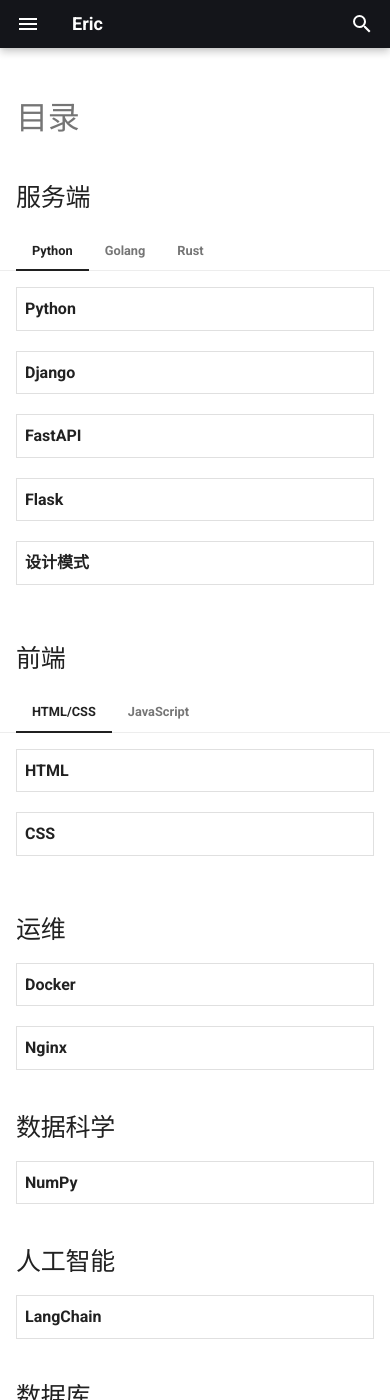
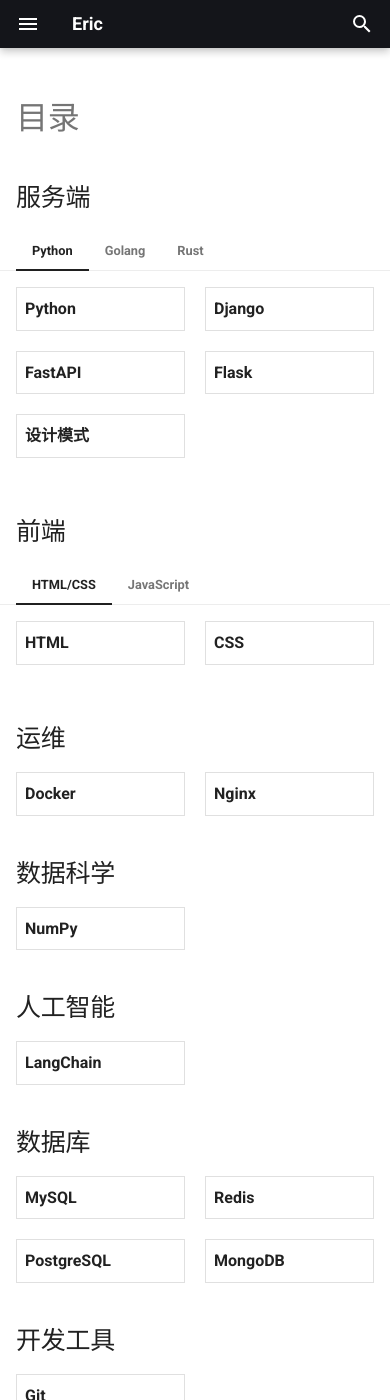
Before and after one commit to Eric54920/mkdocs, an MkDocs documentation site: the page built from docs/index.md, in a window 390 px wide and 1400 px high. Built offline with MkDocs 1.6.1 and Material for MkDocs 9.7.7, drawn with Linux system fonts in a browser that asks for light colours; some web fonts are replaced.

Commit message:
docs:update docs

```diff
--- a/docs/stylesheets/gallery.css
+++ b/docs/stylesheets/gallery.css
@@ -40,10 +40,3 @@
         grid-template-columns: repeat(2, 1fr);
     }
 }
-
-/* 更小屏幕（如手机竖屏）调整为单列 */
-@media (max-width: 480px) {
-    #home-container {
-        grid-template-columns: 1fr;
-    }
-}
```
